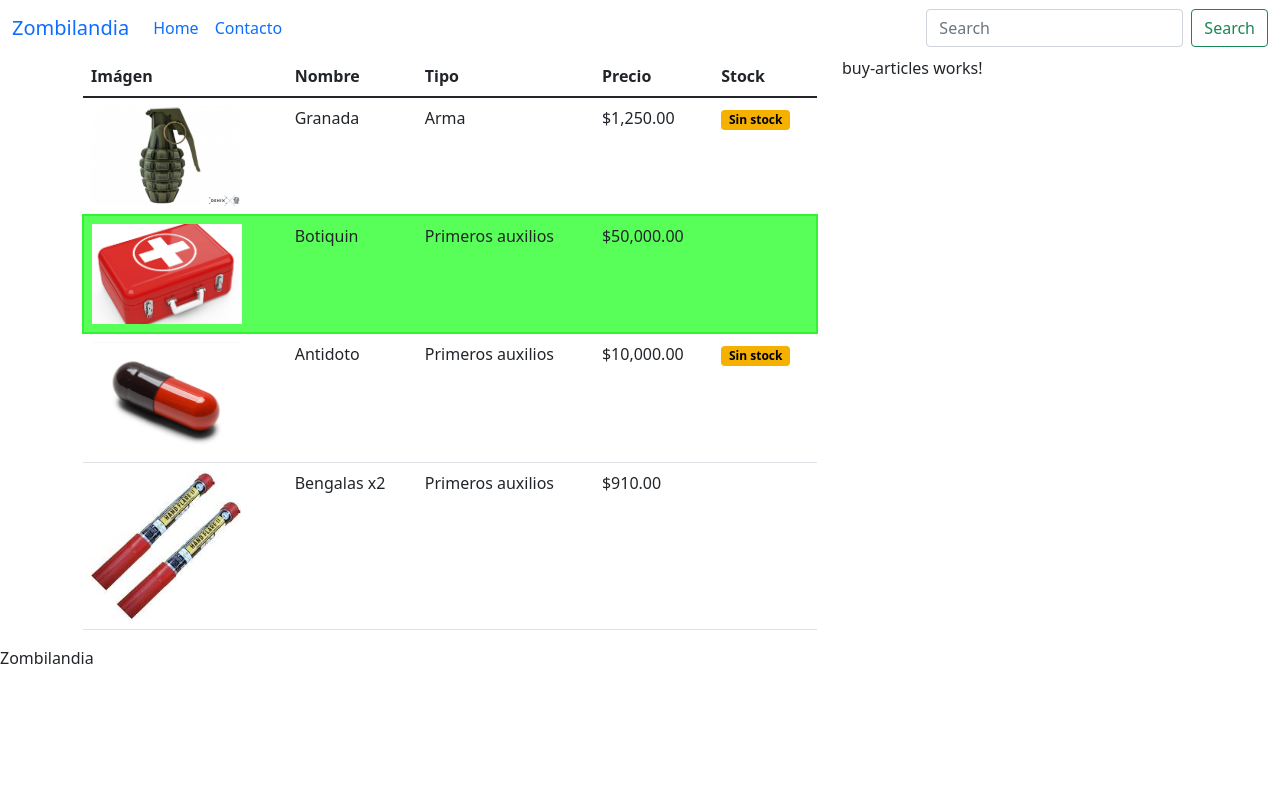
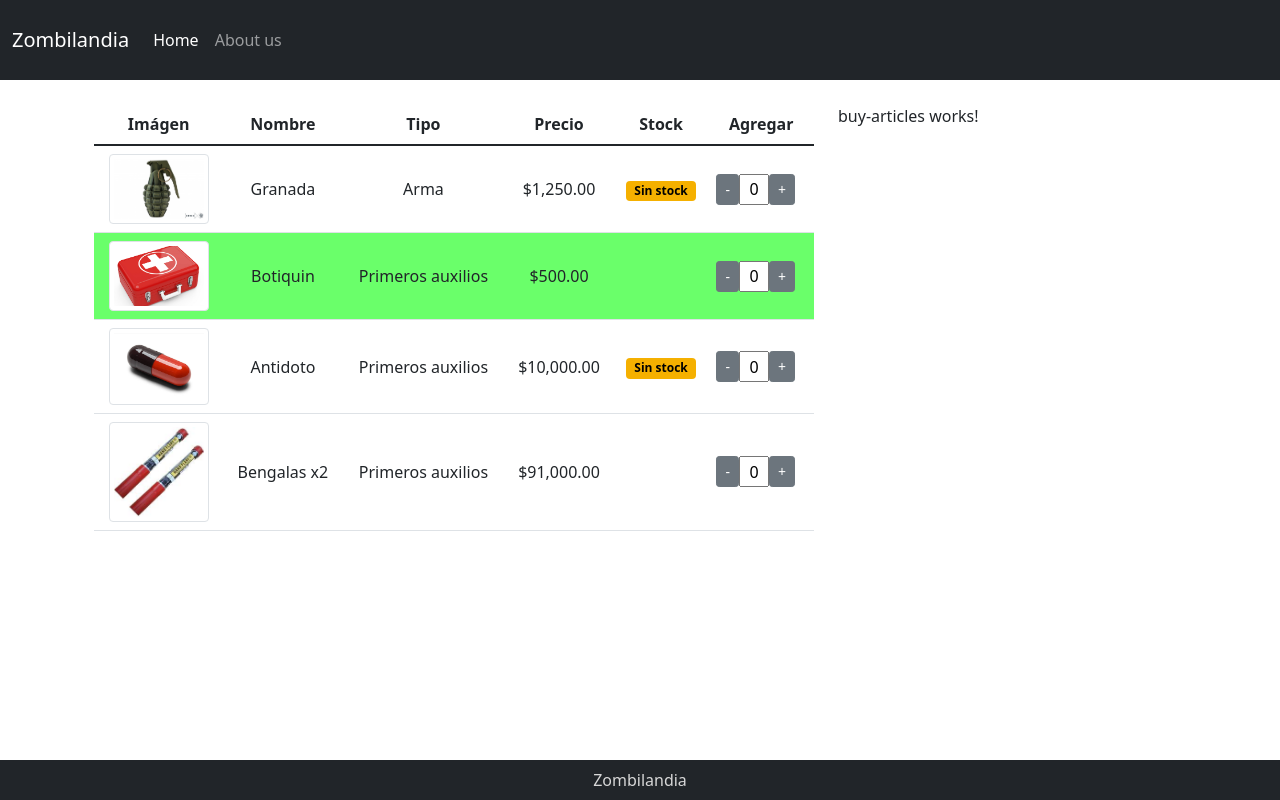
Before and after one commit to abigailelis/Proyecto-Angular-Zombilandia, an Angular app: page / in a window 1280 px wide. Built offline with nearby package versions, Linux system fonts and the light colour scheme.

Commit message:
Agrega events binding para agregar o quitar cantidad de productos.

```diff
--- a/src/app/app.component.html
+++ b/src/app/app.component.html
@@ -1,4 +1,4 @@
-<nav class="navbar navbar-expand-lg bg-body-tertiary">
+<nav class="navbar navbar-expand-lg navbar-dark bg-dark">
   <div class="container-fluid">
     <a class="navbar-brand" href="#">{{title}}</a>
     <button class="navbar-toggler" type="button" data-bs-toggle="collapse" data-bs-target="#navbarSupportedContent"
@@ -11,13 +11,9 @@
           <a class="nav-link active" aria-current="page" href="#">Home</a>
         </li>
         <li class="nav-item">
-          <a class="nav-link" href="#">Contacto</a>
+          <a class="nav-link" href="#">About us</a>
         </li>
       </ul>
-      <form class="d-flex" role="search">
-        <input class="form-control me-2" type="search" placeholder="Search" aria-label="Search">
-        <button class="btn btn-outline-success" type="submit">Search</button>
-      </form>
     </div>
   </div>
 </nav>
@@ -33,4 +29,4 @@
     </div>
   </div>
 </div>
-<footer>{{title}}</footer>
+<footer class="text-center bg-dark">{{title}}</footer>
--- a/src/app/app.component.scss
+++ b/src/app/app.component.scss
@@ -0,0 +1,14 @@
+nav{
+    height: 80px;
+}
+.container{
+    padding: 1.5rem;
+}
+footer{
+    height: 40px;
+    line-height: 40px;
+    color: rgb(215, 215, 215);
+    width: 100%;
+    position: fixed;
+    bottom: 0;
+}
--- a/src/app/app.module.ts
+++ b/src/app/app.module.ts
@@ -5,6 +5,7 @@
 import { AppComponent } from './app.component';
 import { ArticlesListComponent } from './articles-list/articles-list.component';
 import { BuyArticlesComponent } from './buy-articles/buy-articles.component';
+import { FormsModule } from '@angular/forms'
 
 @NgModule({
   declarations: [
@@ -14,7 +15,8 @@
   ],
   imports: [
     BrowserModule,
-    AppRoutingModule
+    AppRoutingModule,
+    FormsModule
   ],
   providers: [
     provideClientHydration()
--- a/src/app/articles-list/Article.ts
+++ b/src/app/articles-list/Article.ts
@@ -5,4 +5,5 @@
     stock: number;
     image: String;
     clearance: boolean;
+    quantity: number;
 }
--- a/src/app/articles-list/articles-list.component.html
+++ b/src/app/articles-list/articles-list.component.html
@@ -1,4 +1,4 @@
-<table class="table">
+<table class="table text-center">
     <thead>
         <tr>
             <th scope="col">Imágen</th>
@@ -6,15 +6,23 @@
             <th scope="col">Tipo</th>
             <th scope="col">Precio</th>
             <th scope="col">Stock</th>
+            <th scope="col">Agregar</th>
         </tr>
     </thead>
     <tbody>
         <tr *ngFor="let article of articles" [ngClass]="{'clearance': article.clearance}">
-            <td><img [src]="article.image" [alt]="article.name"></td>
+            <td><img class="img-thumbnail" [src]="article.image" [alt]="article.name"></td>
             <td>{{article.name}}</td>
             <td>{{article.type}}</td>
             <td>{{article.price | currency}}</td>
             <td><span class="badge text-bg-warning" *ngIf="article.stock==0">Sin stock</span></td>
+            <td>
+                <div class="form-group">
+                    <button type="button" class="btn btn-secondary btn-sm" (click)="downQuantity(article)">-</button>
+                    <input type="text" class="text-center" [(ngModel)]="article.quantity" (keyup)="changeQuantity(article, $event)">
+                    <button type="button" class="btn btn-secondary btn-sm" (click)="upQuantity(article)">+</button>
+                </div>
+            </td>
         </tr>
     </tbody>
 </table>
--- a/src/app/articles-list/articles-list.component.scss
+++ b/src/app/articles-list/articles-list.component.scss
@@ -1,11 +1,19 @@
-img {
-    width: 150px;
+img{
+    width: 100px;
 }
 .badge{
     background-color: rgb(245, 176, 0);
     color: black;
 }
 .clearance{
-    border: 2px solid #34f134;
-    background-color: rgb(89, 255, 89);
+    background-color:  #6aff6a;
 }
+input{
+    width:30px;
+}
+.form-group{
+    display: flex;
+}
+td{
+    vertical-align: middle;
+}
--- a/src/app/articles-list/articles-list.component.ts
+++ b/src/app/articles-list/articles-list.component.ts
@@ -14,15 +14,17 @@
       price: 1250,
       stock: 0,
       image: "assets/img/granade.jpg",
-      clearance: false
+      clearance: false,
+      quantity:0
     },
     {
       name: "Botiquin",
       type: "Primeros auxilios",
-      price: 50000,
-      stock: 24990,
+      price: 500,
+      stock: 20,
       image: "assets/img/botiquin.jpg",
-      clearance: true
+      clearance: true,
+      quantity:0
     },
     {
       name: "Antidoto",
@@ -30,17 +32,30 @@
       price: 10000,
       stock: 0,
       image: "assets/img/antidoto.jpg",
-      clearance:false
+      clearance:false,
+      quantity:0
     },
     {
       name: "Bengalas x2",
       type: "Primeros auxilios",
-      price: 910,
-      stock: 500,
+      price: 91000,
+      stock: 5,
       image: "assets/img/bengala.jpg",
-      clearance: false
+      clearance: false,
+      quantity:0
     }
   ];
 
+  upQuantity(article: Article): void{
+    if(article.quantity < article.stock)
+      article.quantity++;
+  }
+  downQuantity(article: Article): void{
+    if(article.quantity > 0)
+      article.quantity--;
+  }
+  changeQuantity(article: Article, event: any):void{
+    event.preventDefault();
+  }
 
 }
```
